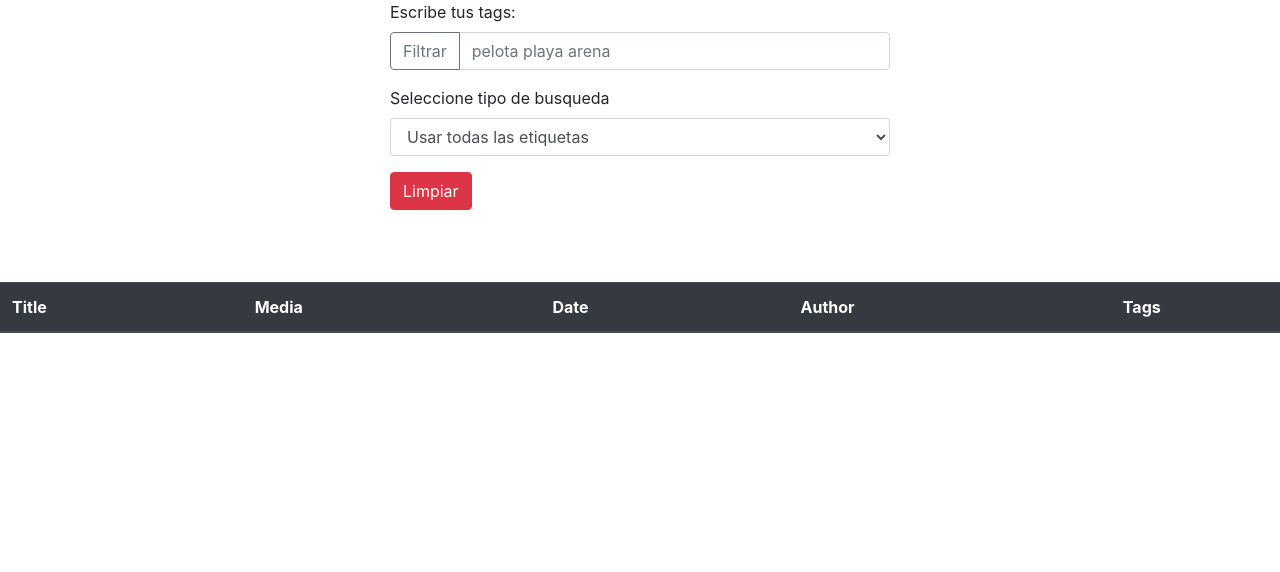
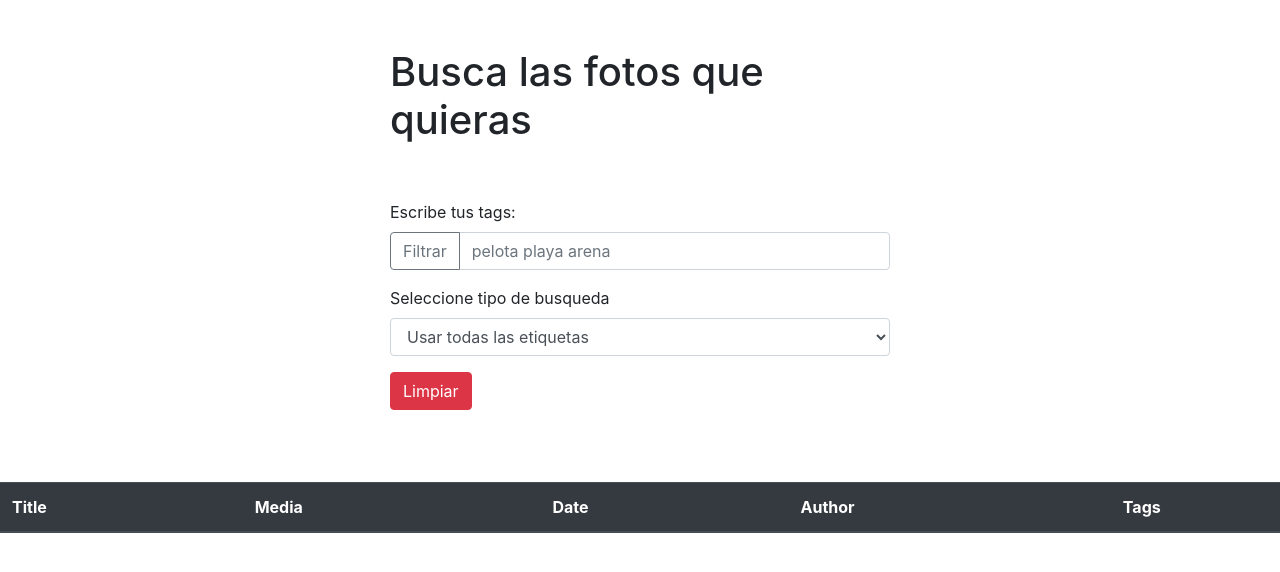
Before and after one commit to cifpfbmoll/Tasca9.2-AdroverSebastia, a plain HTML site: page index.html in a window 1280 px wide. Shown: the top 572 px of the page. Drawn offline with nearby package versions, Linux system fonts and the light colour scheme.

Commit message:
style: Añadir cabecera

```diff
--- a/index.html
+++ b/index.html
@@ -13,7 +13,15 @@
 </head>
 
 <body>
+    <br><br>
+
+    <head>
+        <div class="mx-auto" style="width: 500px;">
+            <h1>Busca las fotos que quieras</h1>
+        </div>
+    </head>
     <!--Formulario centrado y con ancho de 500 pixels-->
+    <br><br>
     <form class="mx-auto" style="width: 500px;">
         <div>
             <label for="exampleFormControlInput1">Escribe tus tags:</label>
```
